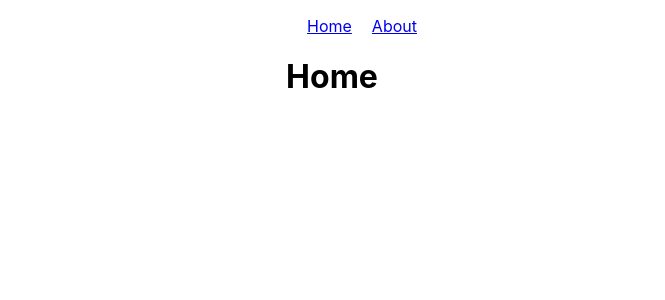
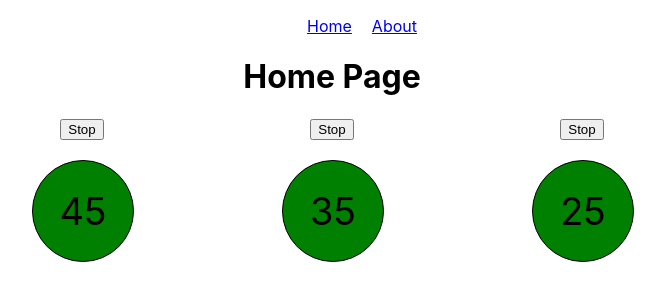
Before and after one commit to mvn-hoanguyen4h-dn/homework-reactjs, a React (Create React App) app: page / in a window 1280 px wide. Shown: the top 300 px of the page, without its empty margins (308-973 px from the left). Built offline with nearby package versions, Linux system fonts and the light colour scheme.

Commit message:
lesson 4 homework

```diff
--- a/src/App.css
+++ b/src/App.css
@@ -3,16 +3,31 @@
 }
 
 .btns{
+    list-style-type: none;
     display: flex;
     justify-content: center;
     align-items: center;
-    list-style-type: none;
+}
+
+button{
+  cursor: pointer;
 }
 
 li:not(first-child){
   margin-left: 20px;
 }
 
+.item{
+  width: 100px;
+}
+
+.container{
+  max-width: 600px;
+  margin: auto;
+  display: flex;
+  justify-content: space-between;
+  align-items: center;
+}
 
 .circle{
   width: 100px;
@@ -20,4 +35,9 @@ li:not(first-child){
   border: 1px solid black;
   border-radius: 50%;
   background-color: green;
+  display: flex;
+  justify-content: center;
+  align-items: center;
+  font-size: 38px;
+  margin-top: 20px;
 }
--- a/src/App.js
+++ b/src/App.js
@@ -14,7 +14,6 @@ export default class App extends Component {
 
   handleMovePage(event, pageName) {
     event.preventDefault()
-    console.log(pageName)
     this.setState({ isActive: pageName })
   }
 
@@ -26,7 +25,8 @@ export default class App extends Component {
           <li><a href="https://www.google.com/" onClick={(event) => this.handleMovePage(event, "About")}>About</a></li>
         </ul>
         <div className="content">
-          {this.state.isActive === "Home" ? <Home /> : <About />}
+          {this.state.isActive === "Home" && <Home />}
+          {this.state.isActive === "About" && <About />}
         </div>
       </div>
     )
--- a/src/components/About/index.js
+++ b/src/components/About/index.js
@@ -4,7 +4,7 @@ class About extends Component {
   render() {
     return (
       <div>
-        <h1>About</h1>
+        <h1>About Page</h1>
       </div>
     );
   }
--- a/src/components/Circle/index.js
+++ b/src/components/Circle/index.js
@@ -1,11 +1,12 @@
 import React, { Component } from 'react'
 
 class Circle extends Component {
+
   render() {
     return (
       <div>
         <div className="circle">
-
+          {this.props.number}
         </div>
       </div>
     )
--- /dev/null
+++ b/src/components/Countdown/index.js
@@ -0,0 +1,69 @@
+import React, { Component } from 'react'
+import Circle from '../Circle';
+
+class Countdown extends Component {
+  constructor(props) {
+    super(props);
+    this.state = {
+      count: this.props.count,
+      isToggle: true
+    }
+    this.handleStart = this.handleStart.bind(this)
+    this.handleStop = this.handleStop.bind(this)
+    this.handleToggle = this.handleToggle.bind(this)
+  }
+
+  handleStart() {
+    this.timer = setInterval(() => {
+      this.setState({ count: this.state.count - 1 })
+    }, 1000)
+  }
+
+  handleStop() {
+    clearInterval(this.timer)
+    this.setState(prevState => ({
+      count: prevState.count
+    }))
+  }
+
+  handleToggle() {
+    this.setState({
+      isToggle: !this.state.isToggle
+    })
+    if (this.state.isToggle) {
+      this.handleStop()
+    } else {
+      this.handleStart()
+    }
+  }
+
+  componentDidMount() {
+    this.handleStart()
+  }
+
+  componentDidUpdate(prevProps, prevState) {
+    if (prevState.count === 0) {
+      clearInterval(this.timer)
+      this.setState({
+        count: prevState.count
+      })
+    }
+  }
+
+  componentWillUnmount() {
+    clearInterval(this.timer);
+  }
+
+  render() {
+    return (
+      <div className="item">
+        {this.state.count > 0 && <button className="toggle" onClick={this.handleToggle}>
+          {this.state.isToggle ? "Stop" : "Start"}
+        </button>}
+        <Circle number={this.state.count} />
+      </div >
+    )
+  }
+}
+
+export default Countdown;
--- a/src/components/Home/index.js
+++ b/src/components/Home/index.js
@@ -1,10 +1,16 @@
 import React, { Component } from 'react';
+import Countdown from '../Countdown';
 
 class Home extends Component {
   render() {
     return (
       <div>
-        <h1>Home</h1>
+        <h1>Home Page</h1>
+        <div className="container">
+          <Countdown count="50" />
+          <Countdown count="40" />
+          <Countdown count="30" />
+        </div>
       </div>
     );
   }
```
